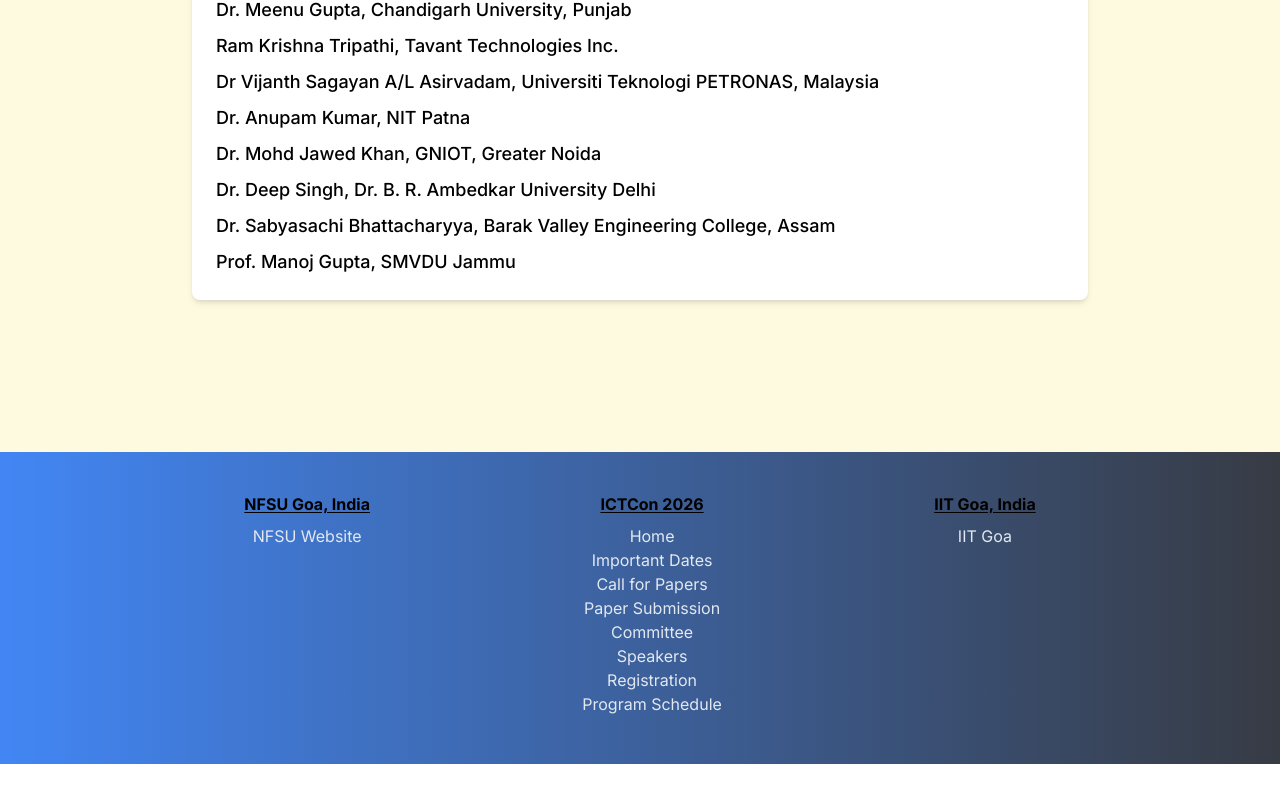
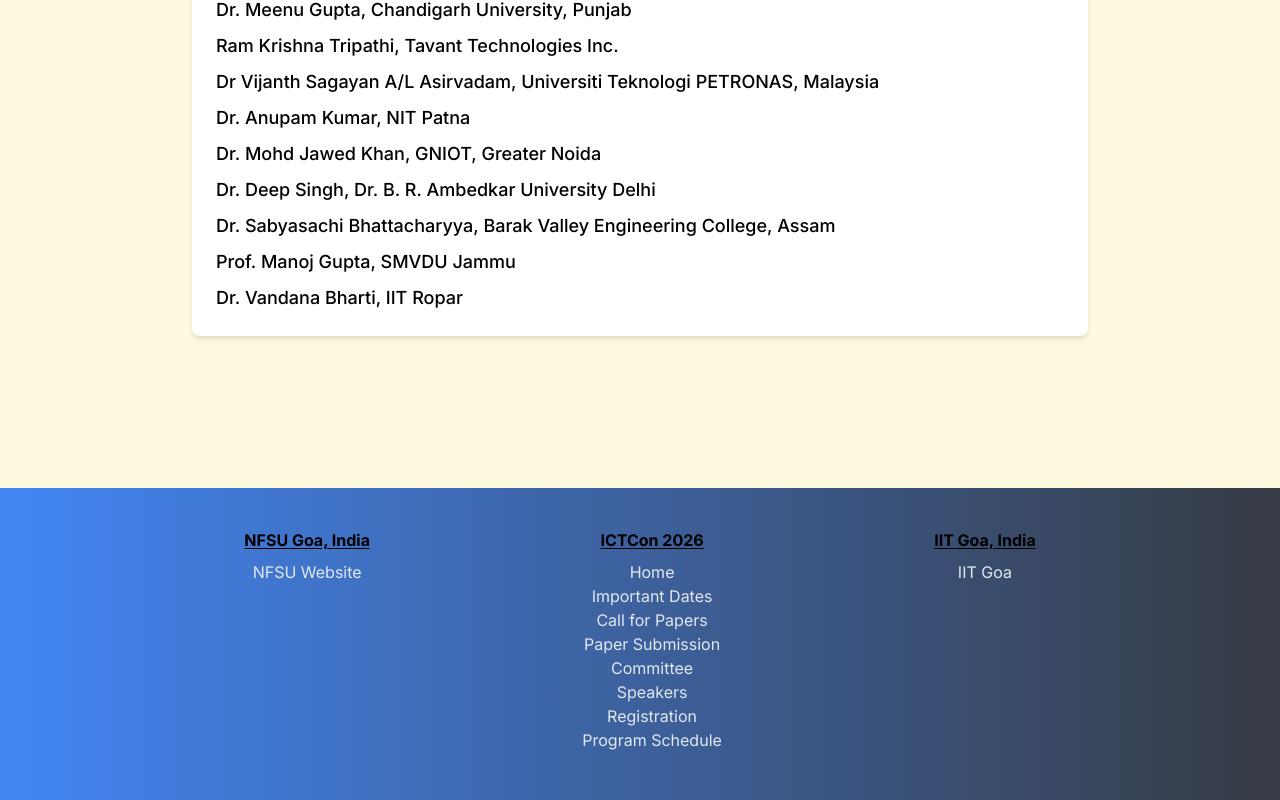
Before and after one commit to ictcon-cit/ictcon_2026, a Next.js app: page /committee in a window 1280 px wide. Shown: the part 5660-6460 px from the top of the page. Before the commit the page ends 6424 px from the top, so only its background shows below. Built offline with nearby package versions, Linux system fonts and the light colour scheme.

Commit message:
Updated home

```diff
--- a/src/app/committee/page.tsx
+++ b/src/app/committee/page.tsx
@@ -229,6 +229,7 @@
             <div>Dr. Deep Singh, Dr. B. R. Ambedkar University Delhi</div>
             <div>Dr. Sabyasachi Bhattacharyya, Barak Valley Engineering College, Assam</div>
             <div>Prof. Manoj Gupta, SMVDU Jammu</div>
+            <div>Dr. Vandana Bharti, IIT Ropar</div>
           </div>
         </div>
 
```
